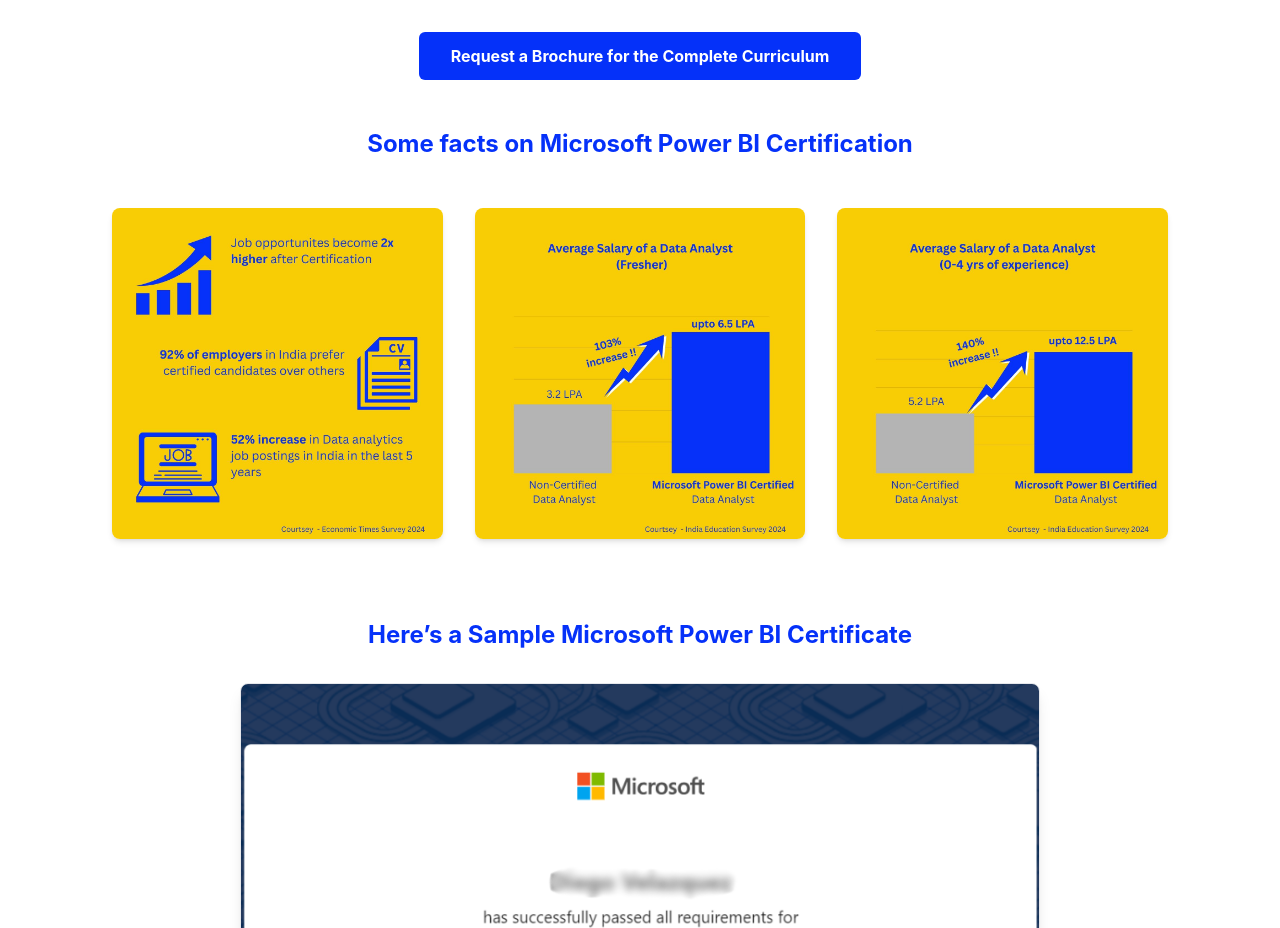
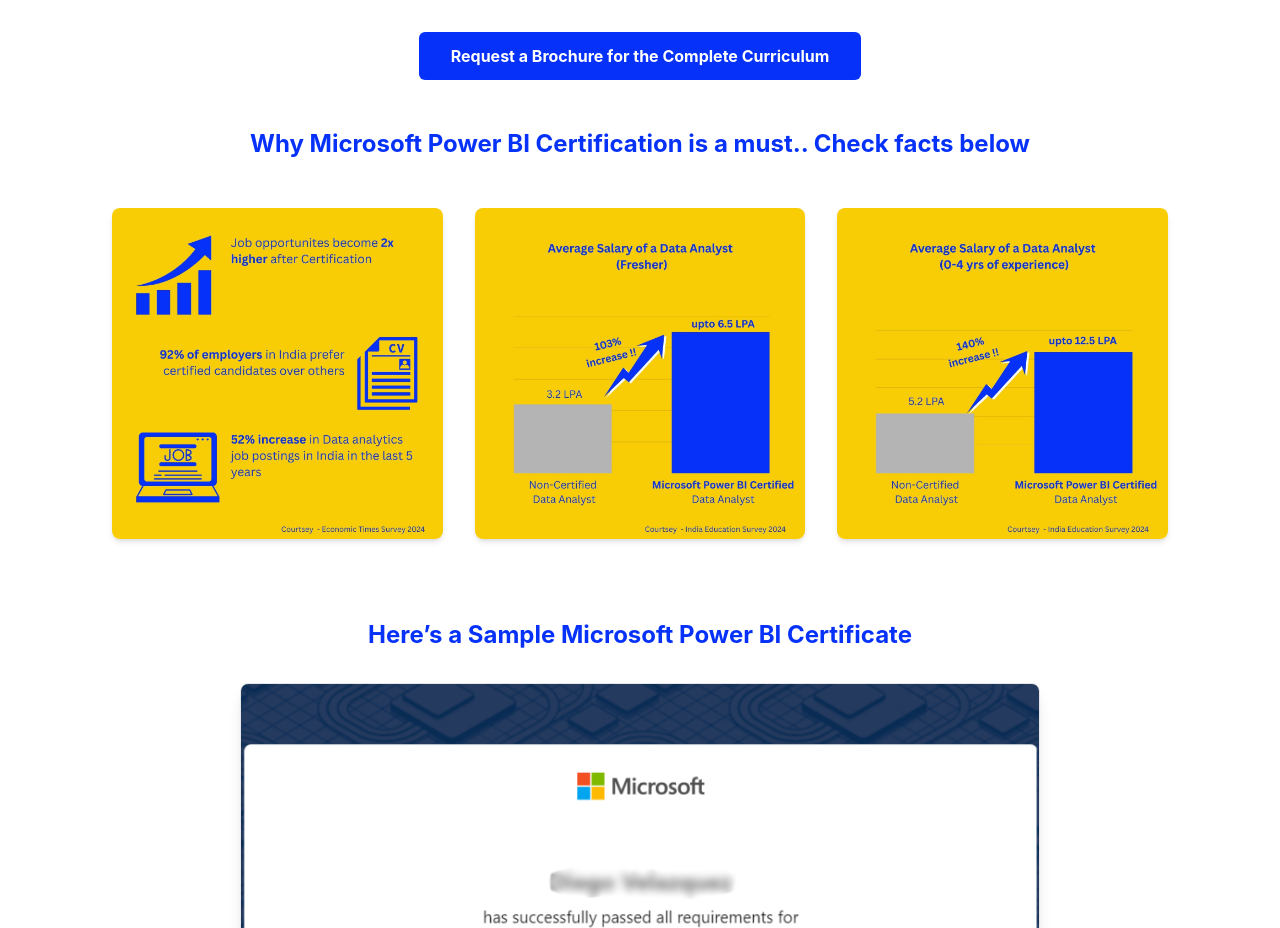
Before and after one commit to sanjeev699/certifa_rebel, a React (Create React App) app: page / in a window 1280 px wide. Shown: the part 4620-5548 px from the top of the page. Built offline with nearby package versions, Linux system fonts and the light colour scheme.

Commit message:
Update ProgramDetailsSection.jsx

```diff
--- a/src/components/ProgramDetailsSection.jsx
+++ b/src/components/ProgramDetailsSection.jsx
@@ -63,7 +63,7 @@ const ProgramDetailsSection = () => {
       {/* Impact Section */}
       <div className="max-w-6xl mx-auto px-6 md:px-12 mb-20">
       <h2 className="text-xl md:text-2xl font-bold text-center text-brandBlue mb-12">
-          Some facts on Microsoft Power BI Certification
+          Why Microsoft Power BI Certification is a must.. Check facts below
         </h2>
         <div className="grid grid-cols-1 md:grid-cols-3 gap-8">
           <img src={impact1} alt="Impact 1" className="rounded-lg shadow-md" />
```
